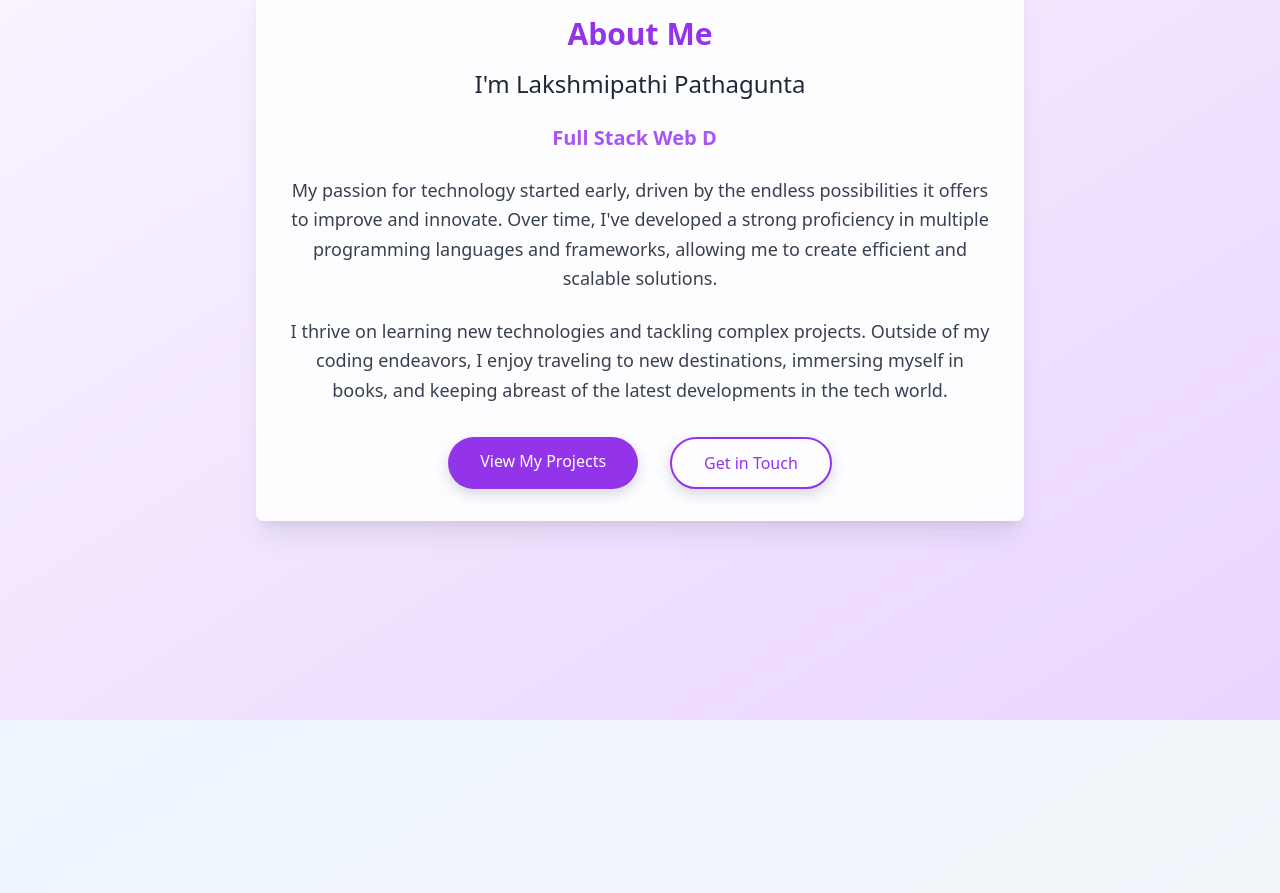
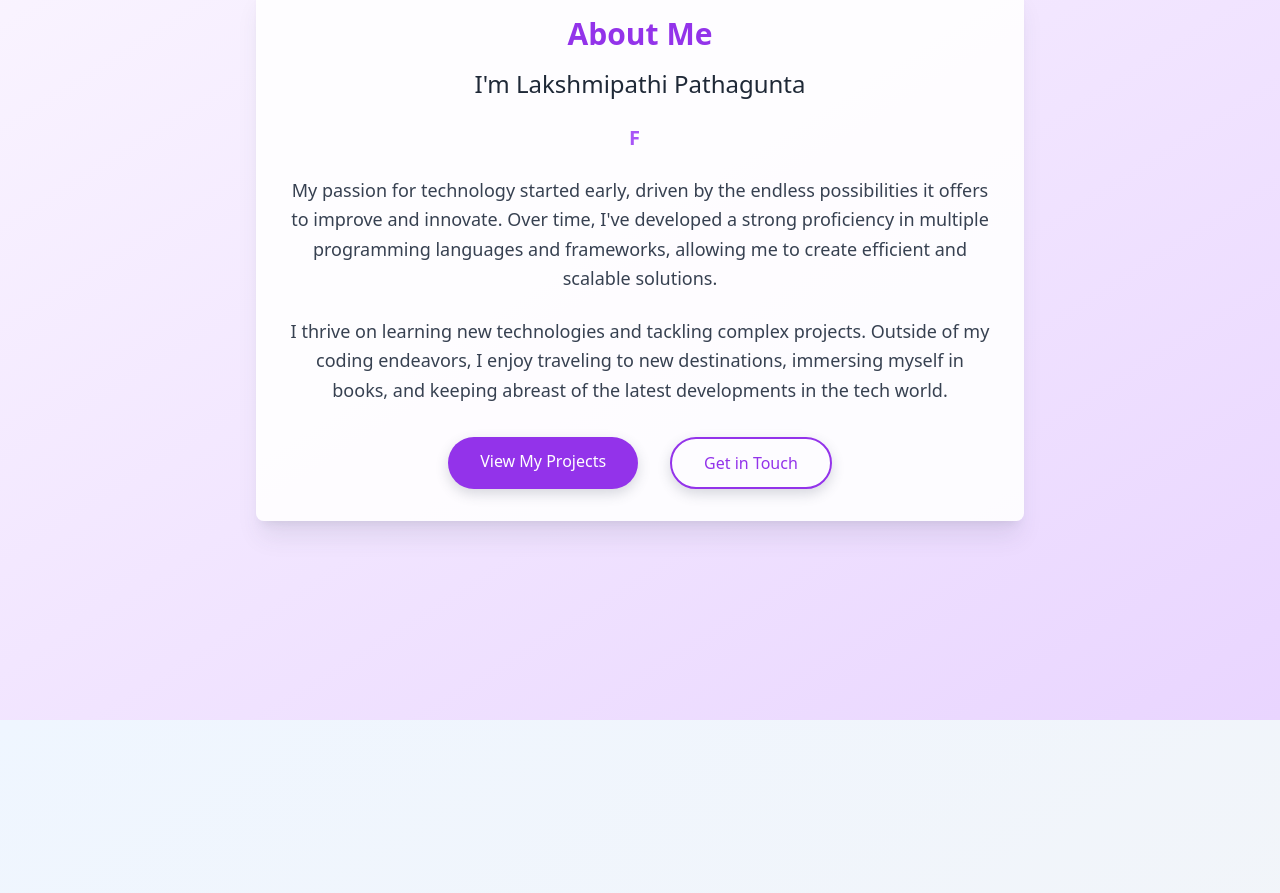
Before and after one commit to LAKSHMIPATHI-PATHAGUNTA/New-Portfolio, a React (Vite) app: page / in a window 1280 px wide. Shown: the part 880-1773 px from the top of the page. Built offline with nearby package versions, Linux system fonts and the light colour scheme.

Commit message:
Update About.jsx

```diff
--- a/src/components/About.jsx
+++ b/src/components/About.jsx
@@ -28,7 +28,7 @@ export default function About() {
 
           <TypeAnimation
             sequence={[
-              'AIML Engineer', 2000,
+              'Machine Learning Enthusiast',
               'Full Stack Web Developer', 2000,
               'Software Engineer', 2000,
               'MERN Stack Developer', 2000,
```
